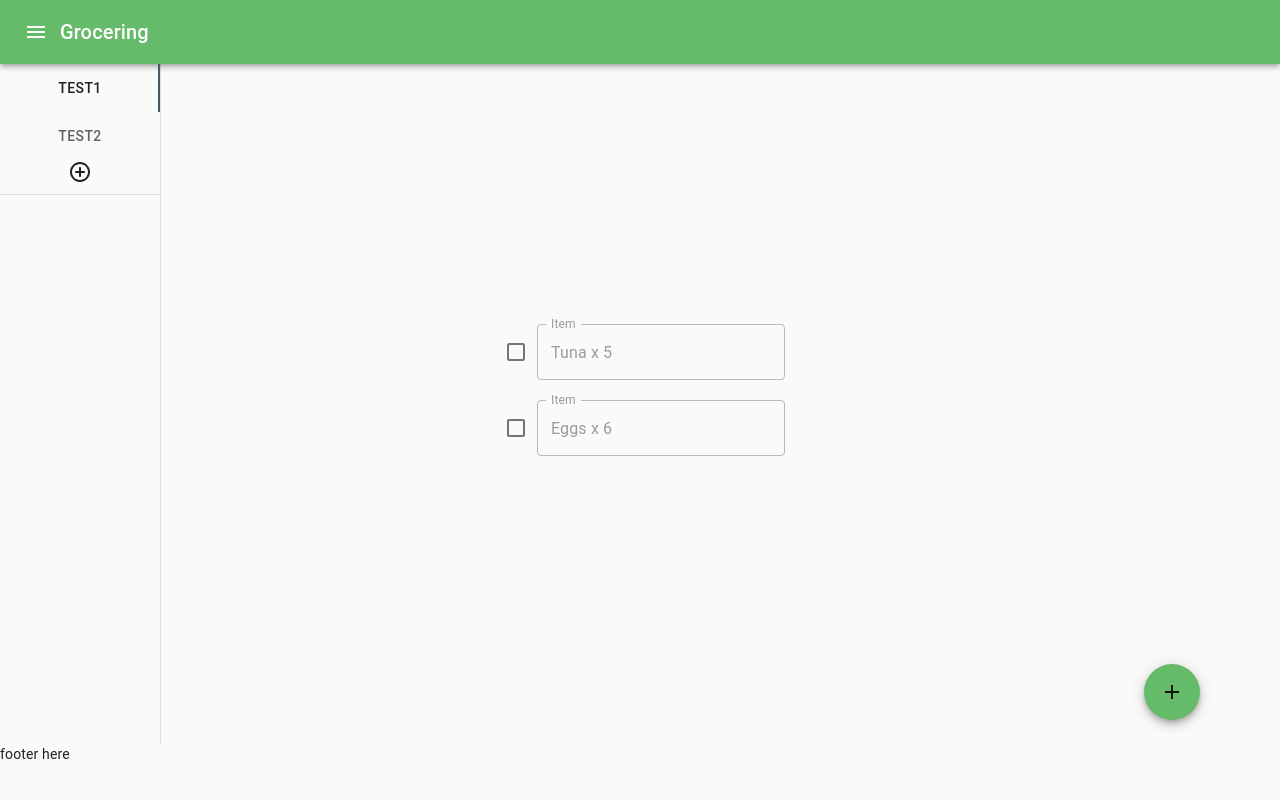
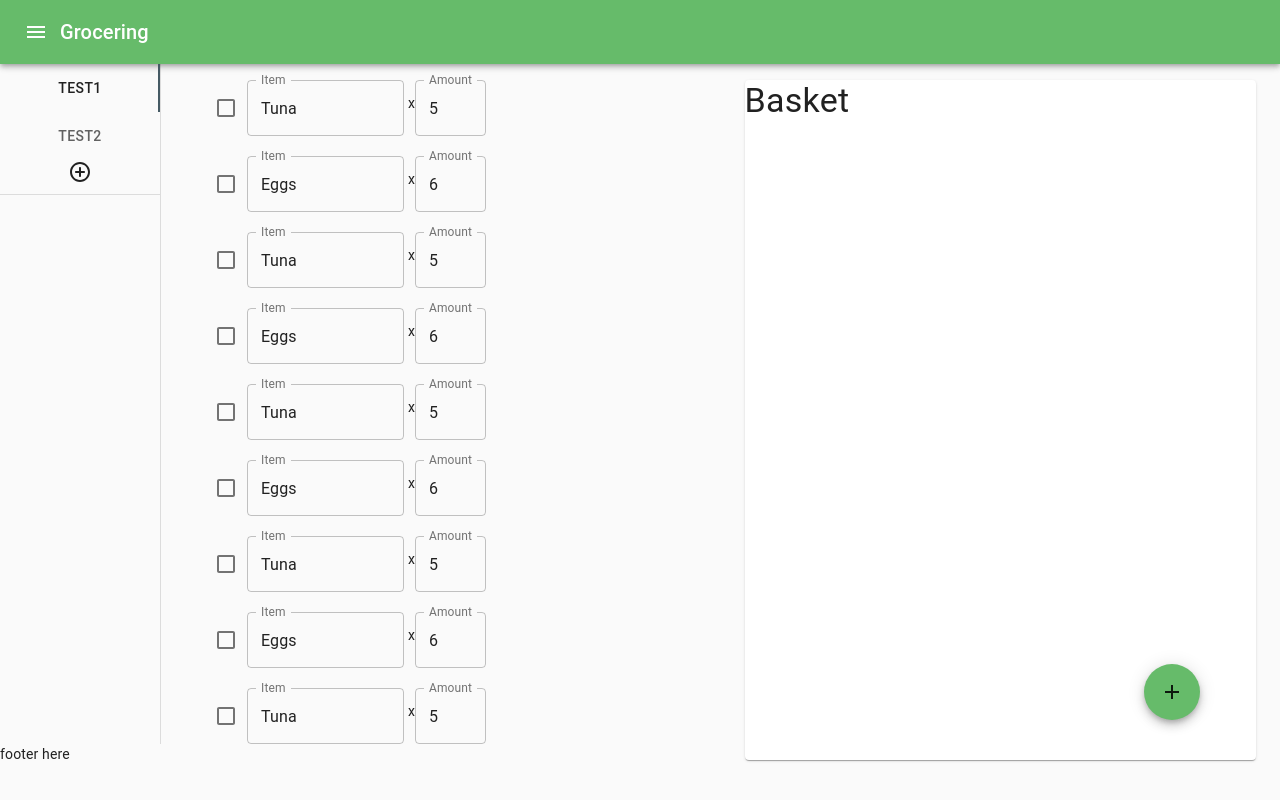
Before and after one commit to EilayDev/groceries-app, a Next.js app: page / in a window 1280 px wide. Built offline with nearby package versions, Linux system fonts and the light colour scheme.

Commit message:
updated main content

```diff
--- a/Components/GroceryMain/Groceries.jsx
+++ b/Components/GroceryMain/Groceries.jsx
@@ -2,38 +2,22 @@ import React, { useState } from 'react';
 import TextField from '@material-ui/core/TextField';
 import { makeStyles } from '@material-ui/core/styles';
 import Checkbox from '@material-ui/core/Checkbox';
+import Paper from '@material-ui/core/Paper';
+import Grid from '@material-ui/core/Grid';
+import Typography from '@material-ui/core/Typography';
+import { Container } from '@material-ui/core';
+import TabScrollButton from '@material-ui/core/TabScrollButton';
 
-
-const useStyles = makeStyles(() => ({
-    center: {
-        margin: '0',
-        position: "absolute",
-        top: "50%",
-        left: "50%",
-        "-ms-transform": "translate(-50%, -50%)",
-        transform: "translate(-50%, -50%)",
-    },
-    product: {
-
-        'margin-bottom': 20,
-    },
-    checkbox: {
-        'margin-top':7
-    }
-}));
-
-
-
-function GroceryItem(props){
+function GroceryItem(props) {
     const classes = useStyles();
     const [isChecked, setChecked] = useState(false)
     const handleChange = (event) => {
         setChecked((state) => !state)
     }
     return (
-        <>
         <div className={classes.product}>
 
+            <form>
             <Checkbox
                 checked={isChecked}
                 color="primary"
@@ -41,20 +25,78 @@ function GroceryItem(props){
                 onClick={handleChange}
                 className={classes.checkbox}
             />
-        <TextField id={props.id} className={classes.clickable} label="Item" onClick={handleChange} variant="outlined" disabled value={props.name + " x " + props.amount}/><br/>
+                <TextField id={props.id} className={classes.inputField} label="Item" variant="outlined" defaultValue={props.name} /> x
+                <TextField id={props.id} className={classes.amountField} label="Amount" variant="outlined" defaultValue={props.amount} />
+            </form>
         </div>
-        </>
     )
 }
 
+const useStyles = makeStyles((theme) => ({
+    fullHeight: {
+        'height':'100%'
+    },
+    product: {
+
+        'margin-bottom': 20,
+    },
+    checkbox: {
+        'margin-top': 7
+    },
+    container: {
+        'margin-top': '2vh',
+        'margin-bottom': '2vh',
+    },
+    inputField: {
+        'width': '20ch'
+    },
+    amountField: {
+        'width': '9ch'
+    }
+    ,
+    scrollable: {
+        'max-height':'100%',
+        'overflow':'auto'
+    }
+}));
+
 export default function Groceries() {
     const classes = useStyles();
-    return(
-        <>
-        <div className={classes.center}>
+
+    return (
+        <Grid
+            container
+            className={classes.fullHeight}
+            >
+            <Grid item sm={6} className={classes.scrollable}>
+                <Container className={`${classes.fullHeight} ${classes.container}`}>
                     <GroceryItem id="r2" name="Tuna" amount="5" />
                     <GroceryItem id="r1" name="Eggs" amount="6" />
-        </div>
-        </>
+                    <GroceryItem id="r2" name="Tuna" amount="5" />
+                    <GroceryItem id="r1" name="Eggs" amount="6" />
+                    <GroceryItem id="r2" name="Tuna" amount="5" />
+                    <GroceryItem id="r1" name="Eggs" amount="6" />
+                    <GroceryItem id="r2" name="Tuna" amount="5" />
+                    <GroceryItem id="r1" name="Eggs" amount="6" />
+                    <GroceryItem id="r2" name="Tuna" amount="5" />
+                    <GroceryItem id="r1" name="Eggs" amount="6" />
+                    <GroceryItem id="r2" name="Tuna" amount="5" />
+                    <GroceryItem id="r1" name="Eggs" amount="6" />
+                    <GroceryItem id="r2" name="Tuna" amount="5" />
+                    <GroceryItem id="r1" name="Eggs" amount="6" />
+                    <GroceryItem id="r2" name="Tuna" amount="5" />
+                    <GroceryItem id="r1" name="Eggs" amount="6" />
+
+                </Container>
+
+            </Grid>
+            <Grid item sm={6}>
+                <Container className={`${classes.fullHeight} ${classes.container}`}>
+                    <Paper className={classes.fullHeight}>
+                        <Typography variant="h4"> Basket </Typography>
+                    </Paper>
+                </Container>
+            </Grid>
+        </Grid>
     )
 }
--- a/package.json
+++ b/package.json
@@ -12,6 +12,7 @@
     "@material-ui/icons": "^4.11.2",
     "next": "10.1.3",
     "react": "17.0.2",
-    "react-dom": "17.0.2"
+    "react-dom": "17.0.2",
+    "sass": "^1.32.11"
   }
 }
--- a/pages/_app.js
+++ b/pages/_app.js
@@ -1,4 +1,4 @@
-import '../styles/globals.css'
+import '../styles/globals.scss'
 import React from 'react';
 import { ThemeProvider, createMuiTheme } from '@material-ui/core/styles';
 import PropTypes from 'prop-types';
--- a/styles/globals.css
+++ /dev/null
@@ -1,13 +0,0 @@
-body {
-  margin: 0;
-  font-family: -apple-system, BlinkMacSystemFont, 'Segoe UI', 'Roboto', 'Oxygen',
-    'Ubuntu', 'Cantarell', 'Fira Sans', 'Droid Sans', 'Helvetica Neue',
-    sans-serif;
-  -webkit-font-smoothing: antialiased;
-  -moz-osx-font-smoothing: grayscale;
-}
-
-code {
-  font-family: source-code-pro, Menlo, Monaco, Consolas, 'Courier New',
-    monospace;
-}
--- /dev/null
+++ b/styles/globals.scss
@@ -0,0 +1,99 @@
+body {
+  margin: 0;
+  font-family: -apple-system, BlinkMacSystemFont, 'Segoe UI', 'Roboto', 'Oxygen',
+    'Ubuntu', 'Cantarell', 'Fira Sans', 'Droid Sans', 'Helvetica Neue',
+    sans-serif;
+  -webkit-font-smoothing: antialiased;
+  -moz-osx-font-smoothing: grayscale;
+}
+
+code {
+  font-family: source-code-pro, Menlo, Monaco, Consolas, 'Courier New',
+    monospace;
+}
+
+
+/* width */
+::-webkit-scrollbar {
+  width: 6px;
+
+}
+
+/* Track */
+::-webkit-scrollbar-track {
+  box-shadow: inset 0 0 5px grey;
+  border-radius: 10px;
+  margin-top:2ch;
+  margin-bottom: 2ch;
+}
+
+/* Handle */
+::-webkit-scrollbar-thumb {
+  background: grey;
+  border-radius: 10px;
+}
+
+/* Handle on hover */
+::-webkit-scrollbar-thumb:hover {
+  background: grey;
+}
+
+$black: #363839;
+$lightgray: #9c9e9f;
+$gray: #bdc1c6;
+$white: #fff;
+$green: #06842c;
+
+input[type="checkbox"] {
+  position: relative;
+  width: 1.5em;
+  height: 1.5em;
+  color: $black;
+  border: 1px solid $gray;
+  border-radius: 4px;
+  appearance: none;
+  outline: 0;
+  cursor: pointer;
+  transition: background 175ms cubic-bezier(0.1, 0.1, 0.25, 1);
+  &::before {
+    position: absolute;
+    content: '';
+    display: block;
+    top: 2px;
+    left: 7px;
+    width: 8px;
+    height: 14px;
+    border-style: solid;
+    border-color: $white;
+    border-width: 0 2px 2px 0;
+    transform: rotate(45deg);
+    opacity: 0;
+  }
+  &:checked {
+    color: $white;
+    border-color: $green;
+    background: $green;
+    &::before {
+      opacity: 1;
+    }
+    ~ label::before {
+      clip-path: polygon(0 0, 100% 0, 100% 100%, 0 100%);
+    }
+  }
+}
+
+.passOver:after {
+  position: absolute;
+   left: 0;
+   top: 50%;
+   height: 7px;
+   background: rgb(0, 0, 0);
+   content: "";
+   width: 100%;
+   display: block;
+  opacity: 50%;
+   border-style: solid;
+   border-color: $white;
+   border-width: 0 2px 2px 0;
+   border-radius:5px;
+  }
```
Also changed, not shown: pages/index.js (+3 -5 lines), 2 other files (tests, documents, lock files or other folders). Lines whose indentation alone changed are shown as unchanged.
